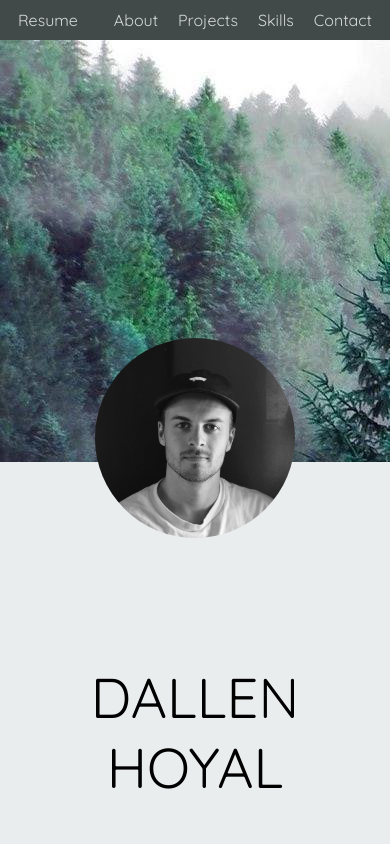
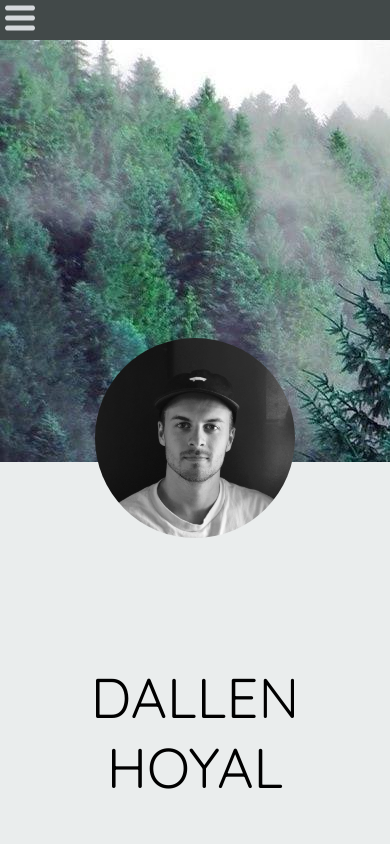
Before and after one commit to DalThePal/portfolio, a React (Create React App) app: page / in a window 390 px wide. Shown: the top 844 px of the page. Built offline with nearby package versions, Linux system fonts and the light colour scheme.

Commit message:
added drop down for mobile

```diff
--- a/src/App.css
+++ b/src/App.css
@@ -14,7 +14,7 @@
     display: flex;
     flex-direction: row;
     height: 40px;
-    justify-content: space-between;
+    justify-content: flex-end;
     position: sticky;
     top: 0;
     width: 100%;
@@ -24,20 +24,48 @@
 a {
     color: #D5D8DC;
     font-family: quicksand;
-    margin: 10px;
     text-decoration: none;
-}
-
-.routes {
-    display: flex;
-    flex-direction: row;
-    justify-content: space-around;
 }
 
 .route {
     color: #D5D8DC;
     font-family: quicksand;
     margin: 10px;
+}
+
+.desktop {
+    display: flex;
+    flex-direction: row;
+    justify-content: space-around;
+}
+
+.mobile {
+    display: none;
+}
+
+.DropDown {
+    align-items: center;
+    display: flex;
+    flex-direction: column;
+    justify-content: center;
+    left: 0;
+    position: absolute;
+    top: 40px;
+    width: 200px;
+}
+
+.dropDownRoute {
+    align-items: center;
+    background-color: #424949;
+    color: #D5D8DC;
+    display: flex;
+    height: 50px;
+    justify-content: center;
+    width: 100%;
+}
+
+.dropDownRoute:hover {
+    background-color: #2a2e2e;
 }
 
 .About {
@@ -292,6 +320,14 @@ h3 {
     }
 
     .NavBar {
-        justify-content: space-around;
+        justify-content: flex-start;
+    }
+
+    .desktop {
+        display: none;
+    }
+
+    .mobile {
+        display: inline-block;
     }
 }
--- a/src/components/NavBar.js
+++ b/src/components/NavBar.js
@@ -2,22 +2,52 @@ import React, { Component } from 'react';
 import pdf from '../files/web_dev_resume.pdf';
 
 class NavBar extends Component {
+    constructor() {
+        super();
+        this.handleChange = this.handleChange.bind(this);
+        this.state = {
+            isHidden: false
+        };
+    }
+
+    handleChange = (obj) => {
+        this.setState(obj);
+    }
 
     render = () => {
         return (
             <div className='NavBar'>
-                <div className='files'>
-                    <a href={pdf} target='_blank'>Resume</a>
-                </div>
-                <div className='routes'>
+                <div className='desktop'>
                     <div className='route' onClick={() => this.props.changeScrollTo('about')}>About</div>
                     <div className='route' onClick={() => this.props.changeScrollTo('projects')}>Projects</div>
                     <div className='route' onClick={() => this.props.changeScrollTo('skills')}>Skills</div>
                     <div className='route' onClick={() => this.props.changeScrollTo('contact')}>Contact</div>
+                    <a className='route' href={pdf} target='_blank'>Resume</a>
                 </div>
+                <div className='mobile'>
+                    <img
+                        src={require('../images/menu_icon_LIGHTGRAY.png')}
+                        alt='dropdown'
+                        width='40px'
+                        onClick={() => this.handleChange({isHidden: !this.state.isHidden})}
+                    />
+                </div>
+                {this.state.isHidden && <DropDown handleChange={this.handleChange} changeScrollTo={this.props.changeScrollTo}/>}
             </div>
         )
     }
 }
 
+const DropDown = (props) => {
+    return (
+        <div className='DropDown'>
+            <div className='dropDownRoute' onClick={() => {props.changeScrollTo('about'); props.handleChange({isHidden: false})}}>About</div>
+            <div className='dropDownRoute' onClick={() => {props.changeScrollTo('projects'); props.handleChange({isHidden: false})}}>Projects</div>
+            <div className='dropDownRoute' onClick={() => {props.changeScrollTo('skills'); props.handleChange({isHidden: false})}}>Skills</div>
+            <div className='dropDownRoute' onClick={() => {props.changeScrollTo('contact'); props.handleChange({isHidden: false})}}>Contact</div>
+            <a className='dropDownRoute' href={pdf} target='_blank'>Resume</a>
+        </div>
+    )
+}
+
 export default NavBar
```
Also changed, not shown: src/images/menu_icon.png (added), src/images/menu_icon_LIGHTGRAY.png (added).
